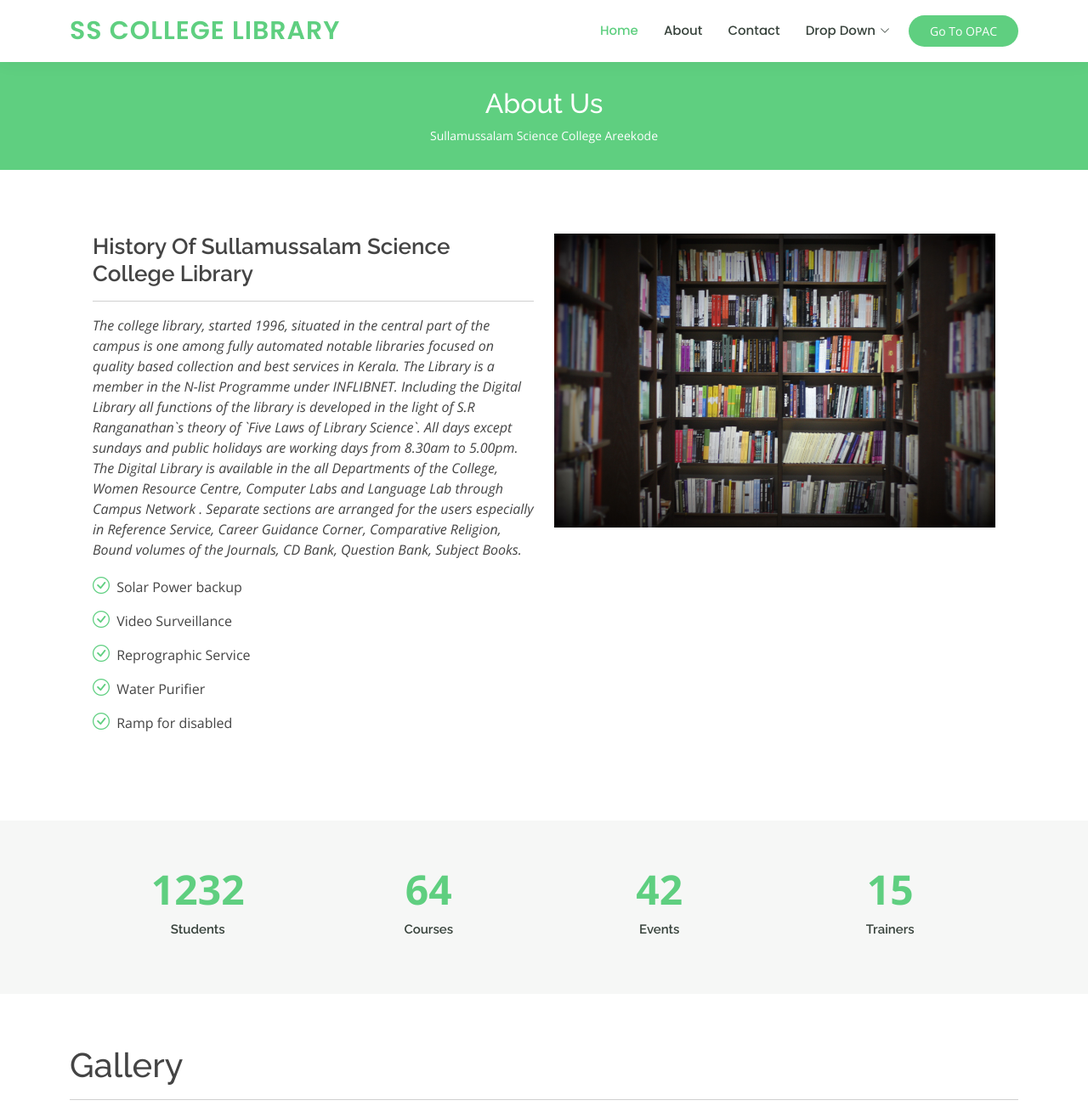
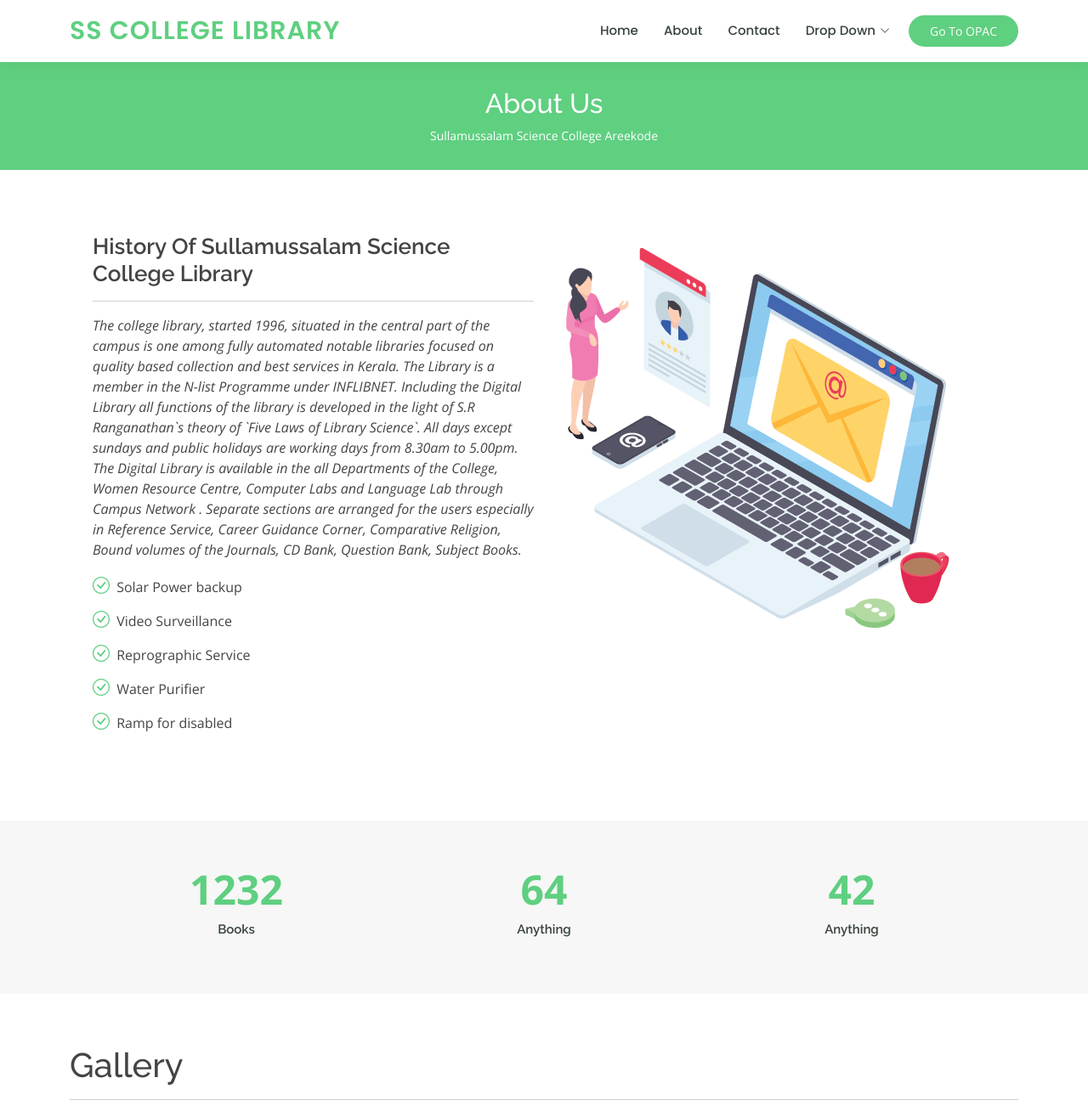
Before and after one commit to igu1/collage_lib, a Django app: page /about/ in a window 1280 px wide. Shown: the top 1302 px of the page at 85% size. Run offline with Django 4.2, Linux system fonts and the light colour scheme; some libraries are stand-ins or nearby versions.

Commit message:
Small Upadate #1

```diff
--- a/templates/about.html
+++ b/templates/about.html
@@ -1,7 +1,6 @@
 {% extends 'base.html' %}
 
 {% load static %}
-
 {% block content %}
 
 <main id="main">
@@ -19,7 +18,7 @@
 
       <div class="row">
         <div class="col-lg-6 order-1 order-lg-2" data-aos="fade-left" data-aos-delay="100">
-          <img src="{% static 'assets/img/lib_hero_image.jpg' %}" class="img-fluid" alt="">
+          <img src="{% static 'assets/img/course-details-tab-2.png' %}" class="img-fluid" alt="">
         </div>
         <div class="col-lg-6 pt-4 pt-lg-0 order-2 order-lg-1 content">
           <h3>History Of Sullamussalam Science College Library</h3>
@@ -58,34 +57,27 @@
 
       <div class="row counters">
 
-        <div class="col-lg-3 col-6 text-center">
+        <div class="col-lg-4 col-4 text-center">
           <span data-purecounter-start="0" data-purecounter-end="1232" data-purecounter-duration="1"
             class="purecounter"></span>
-          <p>Students</p>
+          <p>Books</p>
         </div>
 
-        <div class="col-lg-3 col-6 text-center">
+        <div class="col-lg-4 col-4 text-center">
           <span data-purecounter-start="0" data-purecounter-end="64" data-purecounter-duration="1"
             class="purecounter"></span>
-          <p>Courses</p>
+          <p>Anything</p>
         </div>
 
-        <div class="col-lg-3 col-6 text-center">
+        <div class="col-lg-4 col-4 text-center">
           <span data-purecounter-start="0" data-purecounter-end="42" data-purecounter-duration="1"
             class="purecounter"></span>
-          <p>Events</p>
+          <p>Anything</p>
         </div>
-
-        <div class="col-lg-3 col-6 text-center">
-          <span data-purecounter-start="0" data-purecounter-end="15" data-purecounter-duration="1"
-            class="purecounter"></span>
-          <p>Trainers</p>
-        </div>
-
       </div>
 
     </div>
-  </section>
+  </section><!-- End Counts Section -->
 
   <section id="gallery" class="gallery">
 
--- a/templates/base.html
+++ b/templates/base.html
@@ -31,7 +31,7 @@
 
       <nav id="navbar" class="navbar order-last order-lg-0">
         <ul>
-          <li><a class="active" href="{% url 'index' %}">Home</a></li>
+          <li><a class="" href="{% url 'index' %}">Home</a></li>
           <li><a href="{% url 'about' %}">About</a></li>
           <li><a href="{% url 'contact' %}">Contact</a></li>
 
--- a/templates/index.html
+++ b/templates/index.html
@@ -8,7 +8,7 @@
   <div class="container position-relative" data-aos="zoom-in" data-aos-delay="100">
     <h1>Sullamussalam Scince College,<br>Library</h1>
     <h2>Discover the magic of books at our library, where imagination knows no bounds</h2>
-    <a href="courses.html" class="btn-get-started">Get Started</a>
+    <a href="courses.html" class="btn-get-started">Go To OPAC</a>
   </div>
 </section>
 
```
